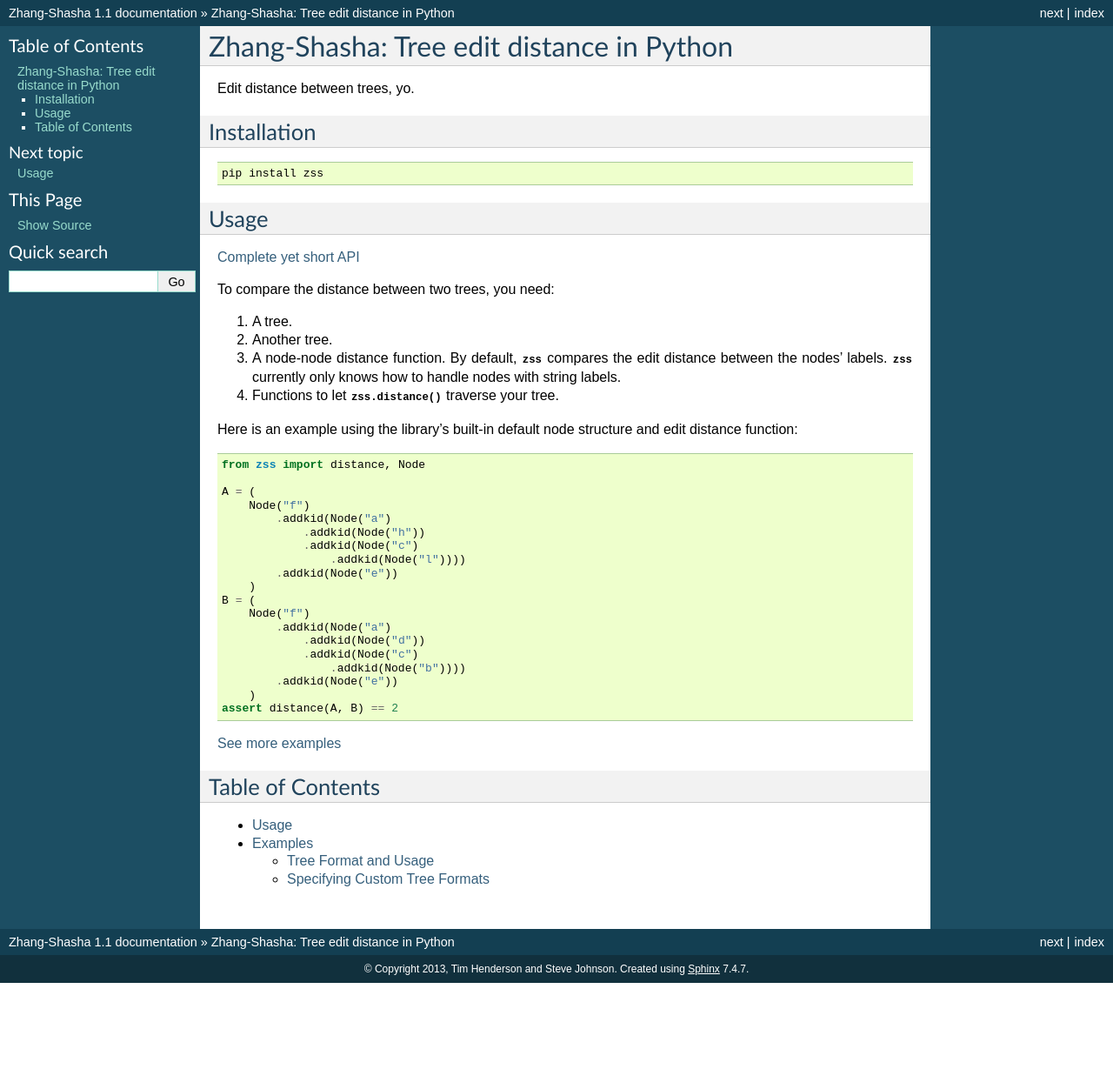
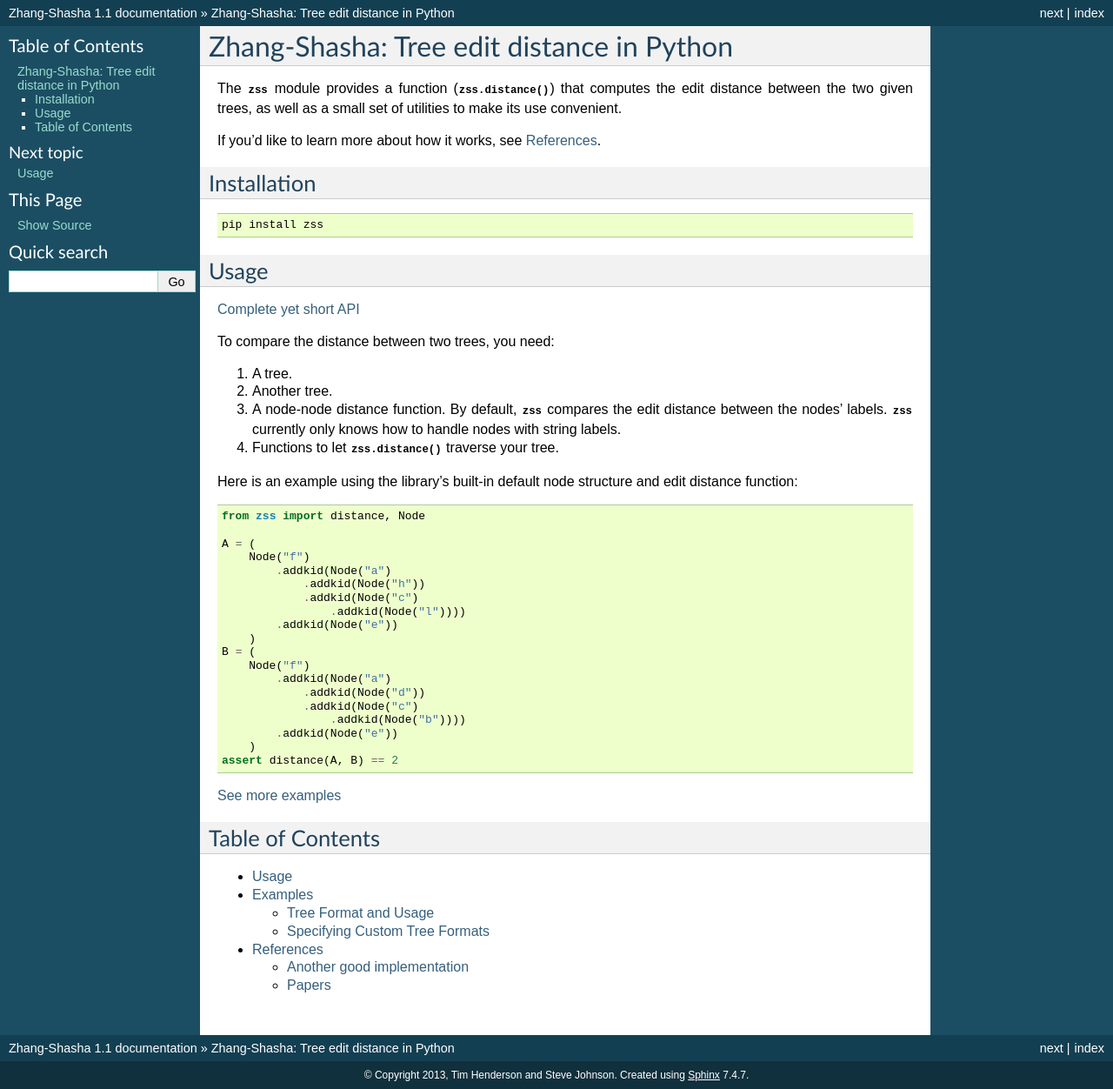
Before and after one commit to timtadh/zhang-shasha, a Sphinx documentation site: the page built from docs/index.rst, in a window 1280 px wide. Shown: the whole page at 87% size. Built offline with Sphinx 7.4.7, drawn with Linux system fonts in a browser that asks for light colours; before the commit the page ends 1130 px from its top, so only the background shows below that.

Commit message:
Move references to references.rst

```diff
--- a/docs/index.rst
+++ b/docs/index.rst
@@ -1,7 +1,11 @@
 Zhang-Shasha: Tree edit distance in Python
 ==========================================
 
-Edit distance between trees, yo.
+The :py:mod:`zss` module provides a function (:py:func:`zss.distance`) that
+computes the edit distance between the two given trees, as well as a small set
+of utilities to make its use convenient.
+
+If you'd like to learn more about how it works, see :doc:`references`.
 
 Installation
 ------------
@@ -57,3 +61,4 @@
 
    usage
    examples
+   references
```
Also changed, not shown: README.md (+0 -28 lines), docs/references.rst (added, +27 -0 lines).
